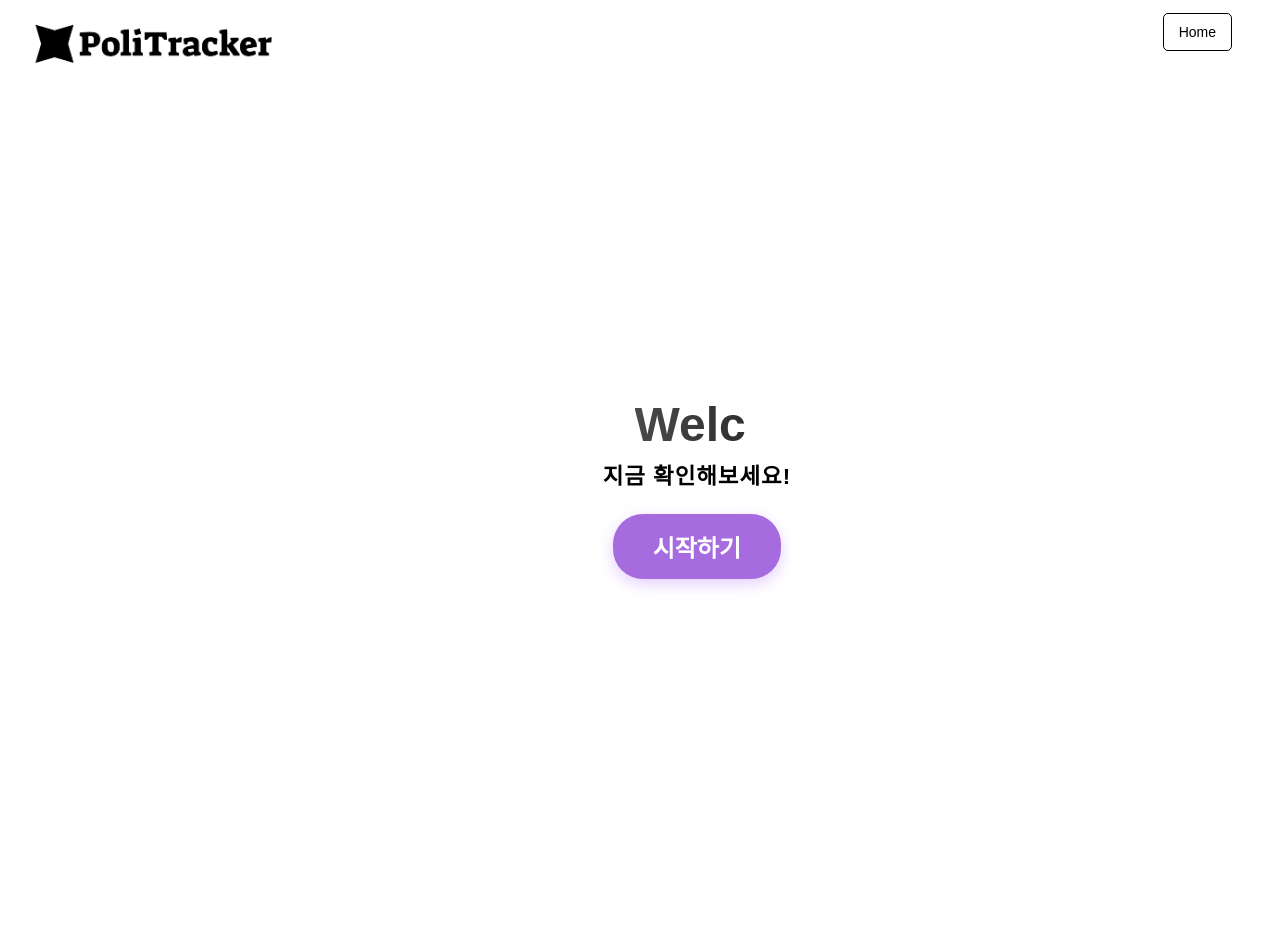
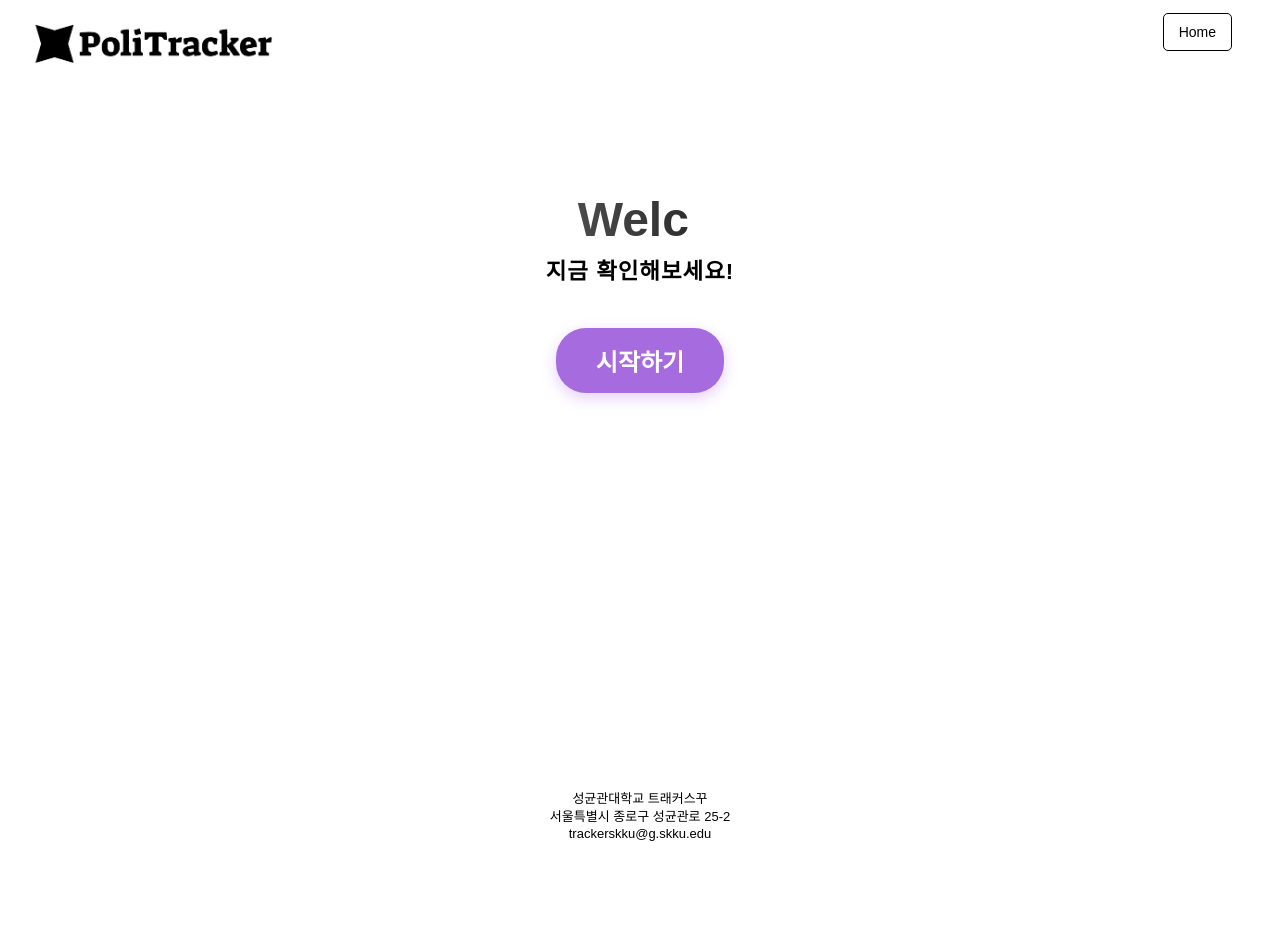
Before and after one commit to Co-Deep-Project/Frontend, a React (Create React App) app in the folder co-deep-frontend(Final)/: page /mbti in a window 1280 px wide. Shown: the top 938 px of the page. Built offline with nearby package versions, Linux system fonts and the light colour scheme.

Commit message:
start screen 수정

```diff
--- a/co-deep-frontend(Final)/src/mbti/QuestionScreen.css
+++ b/co-deep-frontend(Final)/src/mbti/QuestionScreen.css
@@ -15,6 +15,15 @@
   width: 100%;
   height: 60px;
   z-index: 1000;
+}
+.element-trackerskku-g {
+  position: fixed;
+  bottom: 35px;
+  text-align: center;
+  line-height: 1.35;
+  font-size: 14px;
+  color: #333;
+  margin-top: 10px;
 }
 .question-box {
   width: 100%;
--- a/co-deep-frontend(Final)/src/mbti/StartScreen.css
+++ b/co-deep-frontend(Final)/src/mbti/StartScreen.css
@@ -1,17 +1,18 @@
-/* 전체 화면 컨테이너 */
 .start-screen {
   display: flex;
-  flex-direction: column; /* 아이템을 세로로 정렬 */
-  justify-content: center;
-  align-items: flex-start; /* 텍스트를 약간 왼쪽으로 정렬 */
-  padding-left: 10%; /* 왼쪽 여백 추가 */
-  height: 100vh; /* 뷰포트 높이를 100%로 설정 */
+  flex-direction: column; /* 세로 정렬 */
+  justify-content: flex-start; /* 수직 방향으로 위쪽에 정렬 */
+  align-items: center; /* 수평 방향으로 중앙 정렬 */
+  height: 100vh; /* 화면 높이를 100%로 설정 */
+  padding-top: 10%; /* 위쪽에 여백 추가 */
   background: white; /* 배경색 */
   color: black;
   font-family: "Noto Sans KR", sans-serif;
-  overflow: auto;
-  margin: 0 auto;
+  text-align: center; /* 텍스트 중앙 정렬 */
 }
+
+
+
 
 /* 메인 텍스트 */
 .main-heading {
@@ -33,6 +34,8 @@
   letter-spacing: 1px; /* 글자 간격 넓히기 */
   line-height: 1.5; /* 줄 간격 넓히기 */
   text-align: center; /* 텍스트를 왼쪽 정렬 */
+  margin-bottom: 20px;
+
 }
 
 /* 시작 버튼 */
@@ -48,6 +51,7 @@
   transition: all 0.3s ease-in-out;
   box-shadow: 0 5px 15px rgba(192, 132, 252, 0.4);
   align-self: flex-start; /* 버튼을 왼쪽으로 정렬 */
+  margin-top: 20px; /* 버튼 위에 여백 추가 */
 }
 
 .start-title {
@@ -78,13 +82,16 @@
   z-index: -1;
 }
 
-.footer {
+.start-footer {
+  position: absolute; /* footer를 고정 */
+  bottom: 20%; /* 화면 하단에서 5% 위로 이동 */
+  width: 100%; /* 너비를 전체로 설정 */
   text-align: center;
-  margin-top: 20px;
   line-height: 1.35;
+  font-size: 13px;
 }
 
-.footer p {
+.start-footer p {
   font-size: 13px;
 }
 
--- a/co-deep-frontend(Final)/src/mbti/StartScreen.js
+++ b/co-deep-frontend(Final)/src/mbti/StartScreen.js
@@ -56,7 +56,7 @@ const StartScreen = () => {
           </button>
         </div>
       </div>
-      <footer className="footer">
+      <footer className="start-footer">
         <p>성균관대학교 트래커스꾸<br />서울특별시 종로구 성균관로 25-2<br />trackerskku@g.skku.edu</p>
       </footer>
     </div>
```
